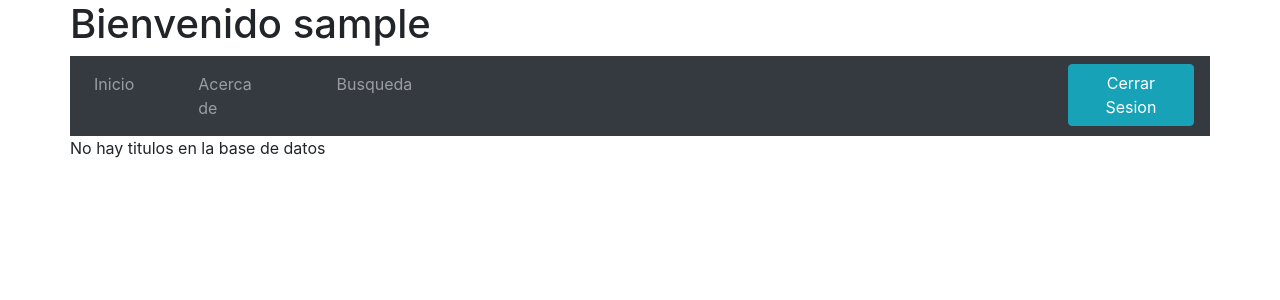
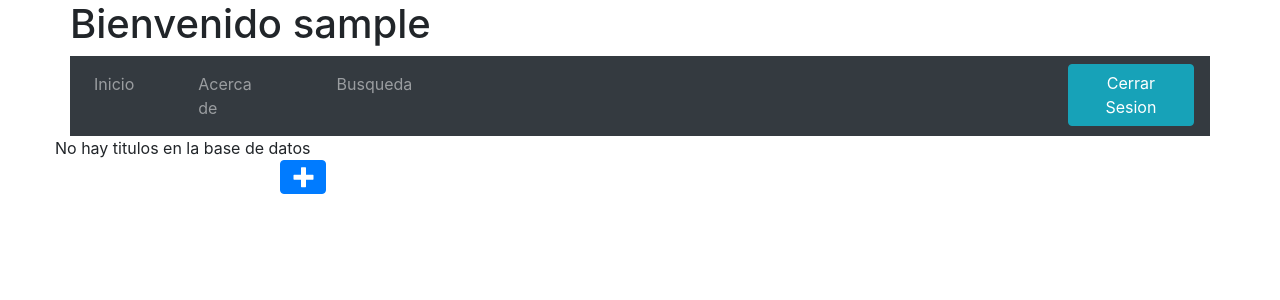
Before and after one commit to ChavaTI/Prensa-Michoacana, a PHP site: page /bienvenida.php in a window 1280 px wide. Shown: the top 300 px of the page. Run offline with PHP 8.4, Linux system fonts and the light colour scheme; the visitor is signed in with stand-in values (Sample User, id 1); data that the repository does not hold is empty.

Commit message:
Se agregaron fuentes que simulan ser iconos en CSS para hacer botones con iconos

```diff
--- a/src/bienvenida.php
+++ b/src/bienvenida.php
@@ -7,13 +7,17 @@ if($_SESSION['IdLogin'] == null){
 
 <!DOCTYPE html>
 <html lang="es">
+
 <head>
     <meta charset="UTF-8">
     <meta name="viewport" content="width=device-width, initial-scale=1.0">
     <meta http-equiv="X-UA-Compatible" content="ie=edge">
     <link rel="stylesheet" href="./css/bootstrap.css">
+    <link rel="stylesheet" href="./css/fonts.css">
+    <link rel="stylesheet" href="./css/style.css">
     <title>Bienvenido</title>
 </head>
+
 <body>
     <main class="container">
         <header class="row">
@@ -22,16 +26,18 @@ if($_SESSION['IdLogin'] == null){
         <nav class="row">
             <div class="col-12 navbar navbar-expand-sm bg-light bg-dark navbar-dark">
                 <ul class="navbar-nav">
-                    <li class="nav-item"><a  class="nav-link mr-5" href="bienvenida.php">Inicio</a></li>
-                    <li class="nav-item"><a  class="nav-link mr-5" href="about.html">Acerca de</a></li>
-                    <li class="nav-item"><a  class="nav-link mr-5" href="busqueda.php">Busqueda</a></li>
+                    <li class="nav-item"><a class="nav-link mr-5" href="bienvenida.php">Inicio</a></li>
+                    <li class="nav-item"><a class="nav-link mr-5" href="about.html">Acerca de</a></li>
+                    <li class="nav-item"><a class="nav-link mr-5" href="busqueda.php">Busqueda</a></li>
                     <div style="width: 14.9cm"></div>
-                    <form action="cerrarSesion.php" method="get"><button class="btn btn-info ml-5" type="submit">Cerrar Sesion</button></form>
+                    <form action="cerrarSesion.php" method="get"><button class="btn btn-info ml-5" type="submit">Cerrar
+                            Sesion</button></form>
                 </ul>
             </div>
         </nav>
         <section class="row">
-            <?php
+            <div class="row">
+                <?php
                 //---------------Conexion a la base de  datos-------------------------------
                 $conn = new mysqli('db','administrator','adminpass123','PrensaMichoacana');
                 //---------------------------------------------------------------------------
@@ -66,11 +72,15 @@ if($_SESSION['IdLogin'] == null){
                 }
                 //----------------------------------------------------------------------------
                 ?>
-
+            </div>
+            <div class="row mt-4 mb-5">
+                <button class="icon-plus btn btn-primary boton"></button>
+            </div>
         </section>
         <footer class="row">
 
         </footer>
     </main>
 </body>
+
 </html>
--- /dev/null
+++ b/src/css/fonts.css
@@ -0,0 +1,35 @@
+@font-face {
+  font-family: 'icomoon';
+  src:  url('../fonts/icomoon.eot?zcnsdw');
+  src:  url('../fonts/icomoon.eot?zcnsdw#iefix') format('embedded-opentype'),
+    url('../fonts/icomoon.ttf?zcnsdw') format('truetype'),
+    url('../fonts/icomoon.woff?zcnsdw') format('woff'),
+    url('../fonts/icomoon.svg?zcnsdw#icomoon') format('svg');
+  font-weight: normal;
+  font-style: normal;
+}
+
+[class^="icon-"], [class*=" icon-"] {
+  /* use !important to prevent issues with browser extensions that change fonts */
+  font-family: 'icomoon' !important;
+  speak: none;
+  font-style: normal;
+  font-weight: normal;
+  font-variant: normal;
+  text-transform: none;
+  line-height: 1;
+
+  /* Better Font Rendering =========== */
+  -webkit-font-smoothing: antialiased;
+  -moz-osx-font-smoothing: grayscale;
+}
+
+.icon-quill:before {
+  content: "\e907";
+}
+.icon-plus:before {
+  content: "\ea0a";
+}
+.icon-cross:before {
+  content: "\ea0f";
+}
--- a/src/css/style.css
+++ b/src/css/style.css
@@ -1,3 +1,8 @@
 .principal{
     background-color: #c3c3c3
 }
+
+.boton{
+    size: 12px;
+    font-size: 20px;
+}
```
Also changed, not shown: src/js/demo.js (added, +30 -0 lines), src/fonts/icomoon.ttf (added), src/fonts/icomoon.woff (added), 2 other files.
